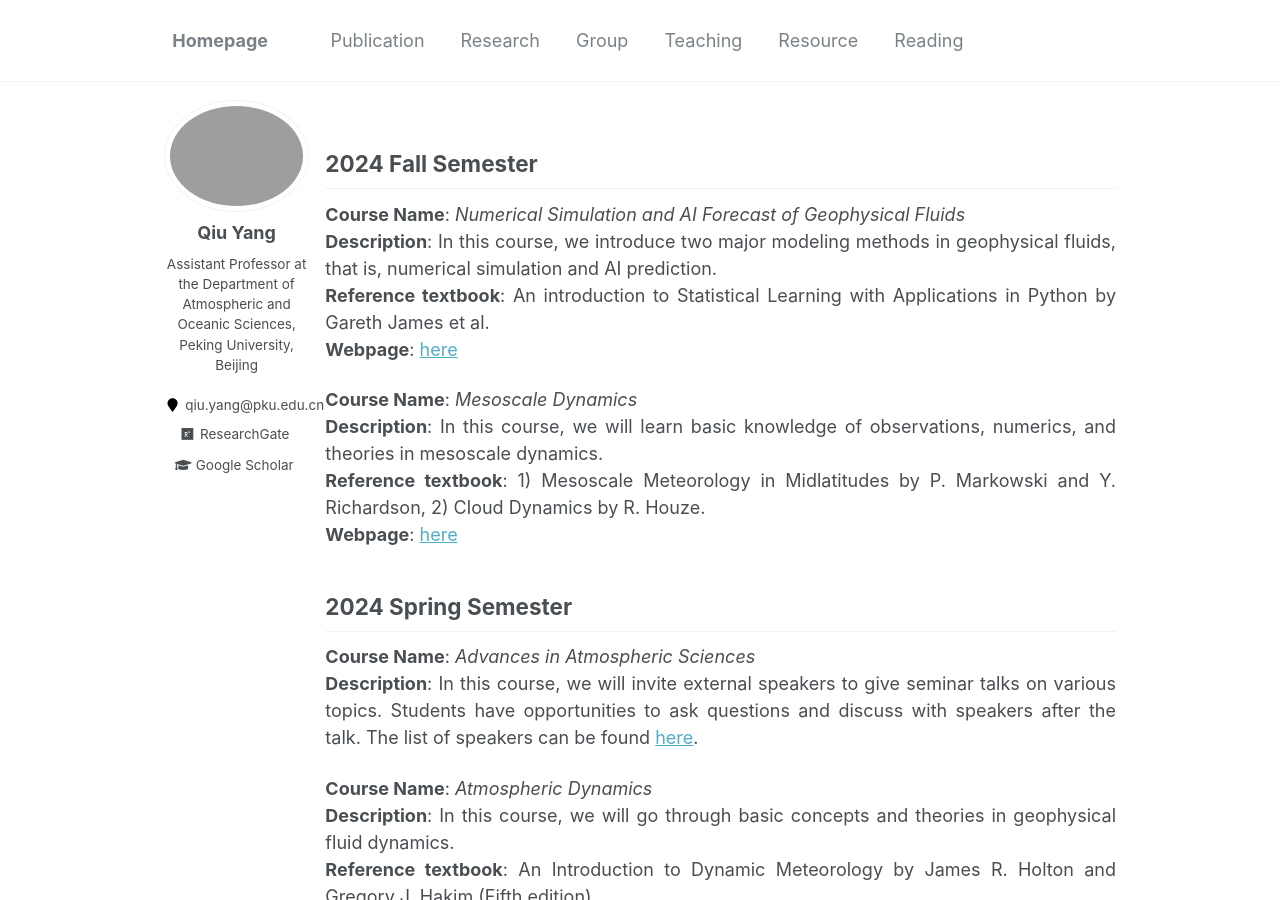
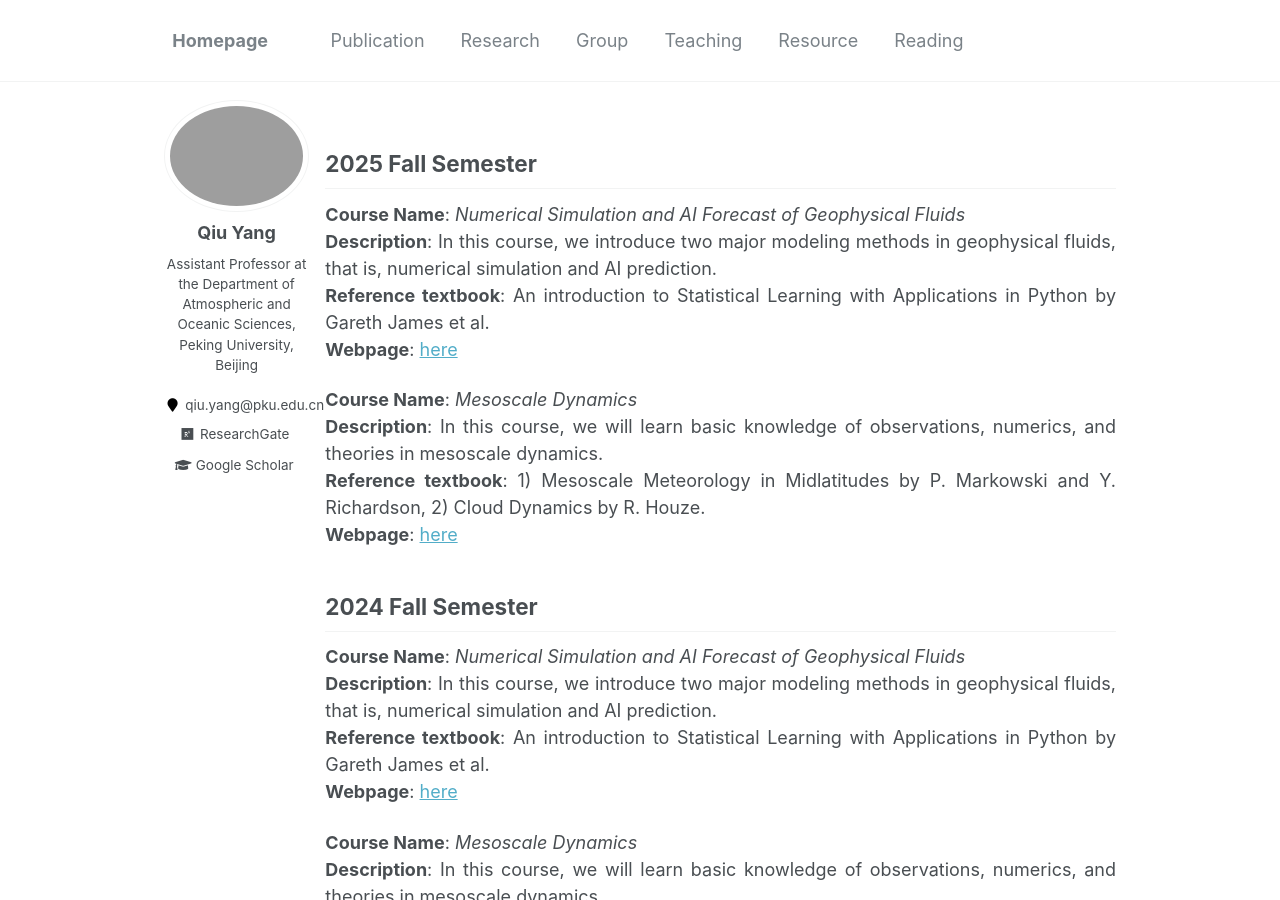
Before and after one commit to qiuyang50/qiuyang50.github.io, a Jekyll site: the page built from _pages/teaching.md, in a window 1280 px wide and 900 px high. Built offline with Jekyll 4.4.1, drawn with Linux system fonts in a browser that asks for light colours.

Commit message:
Update teaching.md

```diff
--- a/_pages/teaching.md
+++ b/_pages/teaching.md
@@ -4,6 +4,18 @@ title: ""
 permalink: /teaching/
 author_profile: true
 ---
+
+2025 Fall Semester
+---
+**Course Name**: *Numerical Simulation and AI Forecast of Geophysical Fluids*
+**Description**: In this course, we introduce two major modeling methods in geophysical fluids, that is, numerical simulation and AI prediction.
+**Reference textbook**: An introduction to Statistical Learning with Applications in Python by Gareth James et al.
+**Webpage**: [here](modeling_2024fall.md)
+
+**Course Name**: *Mesoscale Dynamics*
+**Description**: In this course, we will learn basic knowledge of observations, numerics, and theories in mesoscale dynamics.
+**Reference textbook**: 1) Mesoscale Meteorology in Midlatitudes by P. Markowski and Y. Richardson, 2) Cloud Dynamics by R. Houze.
+**Webpage**: [here](mesoscale_2025fall.md)
 
 2024 Fall Semester
 ---
```
